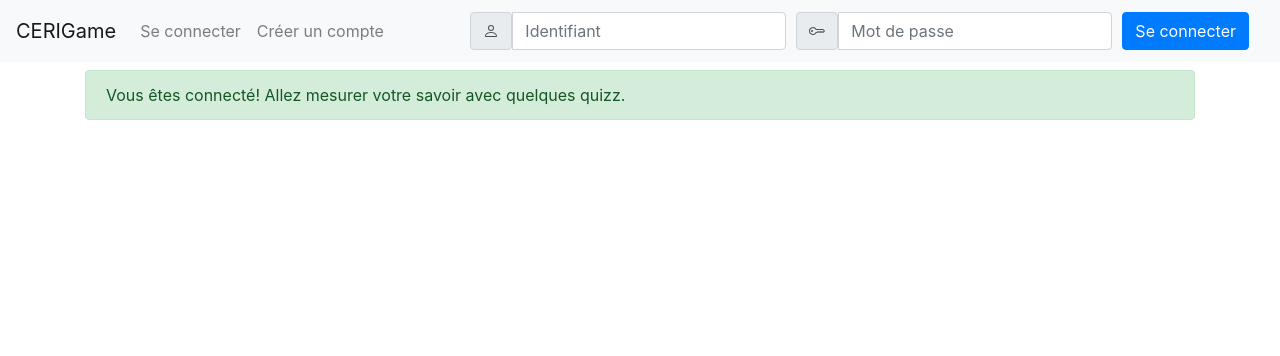
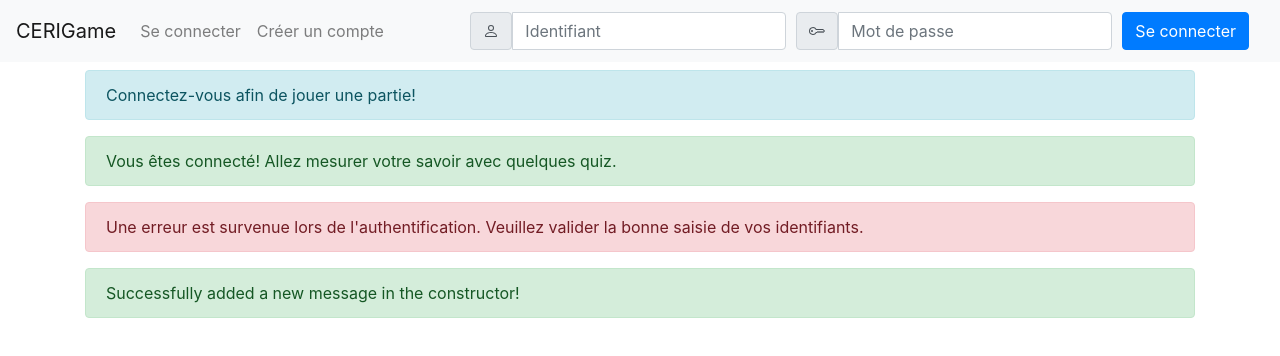
Before and after one commit to PhiltasticGuy/ceriquiz, an Angular app in the folder ceriquiz-spa/: page / in a window 1280 px wide. Shown: the top 356 px of the page. Built offline with nearby package versions, Linux system fonts and the light colour scheme.

Commit message:
Added component and interface for notifications.

```diff
--- a/ceriquiz-spa/src/app/app.component.html
+++ b/ceriquiz-spa/src/app/app.component.html
@@ -12,23 +12,8 @@
 
 <!-- Contenu principal. -->
 <div class="container">
-    <div class="notifications mt-2">
-        <!-- <div class="alert alert-info" role="alert">
-            Connectez-vous afin de jouer une partie!
-        </div> -->
-        <div class="alert alert-success" role="alert">
-            Vous êtes connecté! Allez mesurer votre savoir avec quelques quizz.
-        </div>
-        <!-- <div class="alert alert-success" role="alert">
-            This is a success alert with <a href="#" class="alert-link">an example link</a>. Give it a click if you like.
-        </div>
-        <div class="alert alert-danger" role="alert">
-            This is a danger alert with <a href="#" class="alert-link">an example link</a>. Give it a click if you like.
-        </div>
-        <div class="alert alert-info" role="alert">
-            This is a info alert with <a href="#" class="alert-link">an example link</a>. Give it a click if you like.
-        </div> -->
-    </div>
+    <app-notifications></app-notifications>
+
     <div class="row justify-content-center">
         <div class="col-12 col-lg-8">
             <!-- Formulaire de connexion. -->
--- a/ceriquiz-spa/src/app/app.module.ts
+++ b/ceriquiz-spa/src/app/app.module.ts
@@ -7,13 +7,15 @@ import { NgbModule } from '@ng-bootstrap/ng-bootstrap';
 import { NavbarComponent } from './navbar/navbar.component';
 import { NavbarMenuComponent } from './navbar-menu/navbar-menu.component';
 import { NavbarAuthComponent } from './navbar-auth/navbar-auth.component';
+import { NotificationsComponent } from './notifications/notifications.component';
 
 @NgModule({
   declarations: [
     AppComponent,
     NavbarComponent,
     NavbarMenuComponent,
-    NavbarAuthComponent
+    NavbarAuthComponent,
+    NotificationsComponent
   ],
   imports: [
     BrowserModule,
--- /dev/null
+++ b/ceriquiz-spa/src/app/notifications/notification.ts
@@ -0,0 +1,5 @@
+export default interface INotification {
+  id?: number;
+  type: 'info' | 'success' | 'danger';
+  message: string;
+}
--- /dev/null
+++ b/ceriquiz-spa/src/app/notifications/notifications.component.html
@@ -0,0 +1,5 @@
+<div class="mt-2">
+  <div class="alert alert-{{ notification.type }}" role="alert" *ngFor="let notification of notifications">
+    {{ notification.message }}
+  </div>
+</div>
--- /dev/null
+++ b/ceriquiz-spa/src/app/notifications/notifications.component.ts
@@ -0,0 +1,40 @@
+import { Component, OnInit } from '@angular/core';
+import INotification from './notification';
+
+@Component({
+  selector: 'app-notifications',
+  templateUrl: './notifications.component.html',
+  styleUrls: ['./notifications.component.scss']
+})
+export class NotificationsComponent implements OnInit {
+  public notifications: INotification[] = [
+    {
+      id: 0,
+      type: 'info',
+      message: 'Connectez-vous afin de jouer une partie!'
+    },
+    {
+      id: 1,
+      type: 'success',
+      message: 'Vous êtes connecté! Allez mesurer votre savoir avec quelques quiz.',
+    },
+    {
+      id: 2,
+      type: 'danger',
+      message: 'Une erreur est survenue lors de l\'authentification. Veuillez valider la bonne saisie de vos identifiants.'
+    }
+  ];
+
+  constructor() {
+    this.notifications.push(
+      {
+        type: 'success',
+        message: 'Successfully added a new message in the constructor!'
+      }
+    );
+  }
+
+  ngOnInit(): void {
+  }
+
+}
```
Also changed, not shown: ceriquiz-spa/src/app/notifications/notifications.component.scss (added), 2 other files (tests, documents, lock files or other folders).
